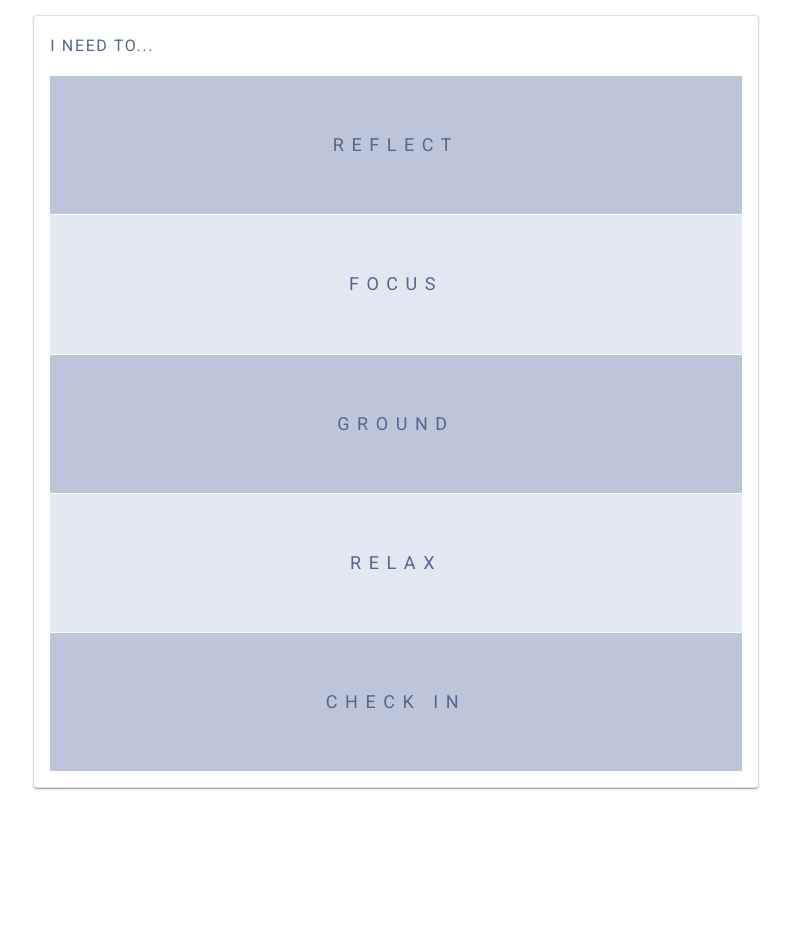
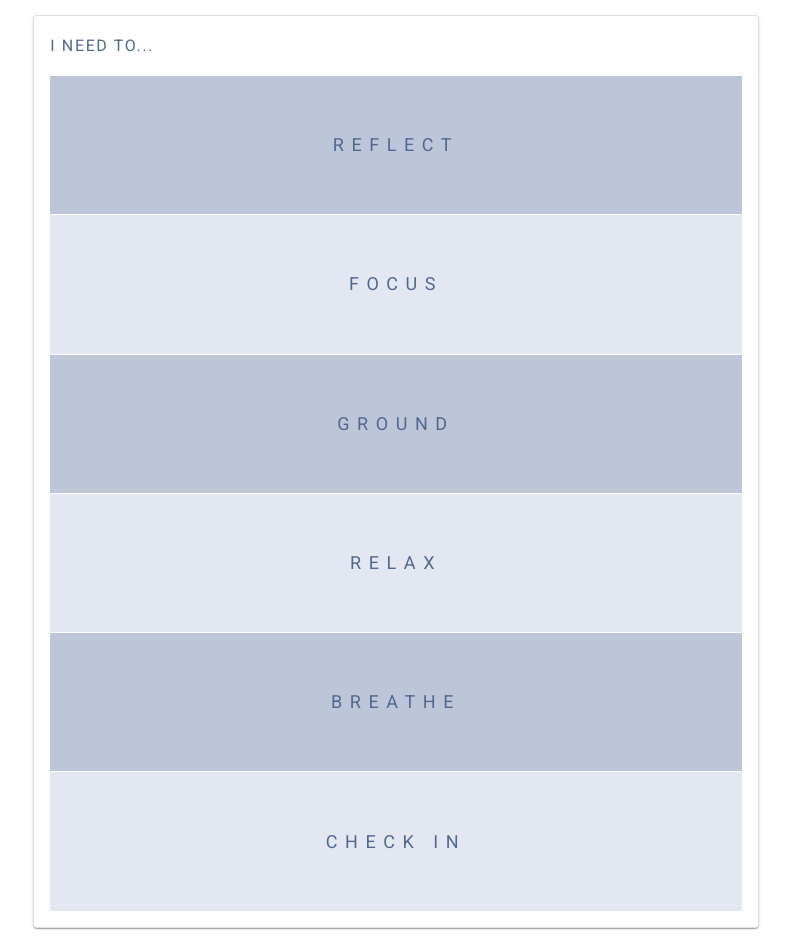
Before and after one commit to 2122SeniorProject06/2122_Senior_Project_06_UI, an Angular app: page /main-menu in a window 1280 px wide. Shown: the whole page, without its empty margins (244-1035 px from the left). Before the commit the page ends 803 px from the top, so only its background shows below. Built offline with nearby package versions, Linux system fonts and the light colour scheme.

Commit message:
Fixed some routing, added button to view breathe component.

```diff
--- a/src/app/app-routing.module.ts
+++ b/src/app/app-routing.module.ts
@@ -12,7 +12,7 @@ import { CheckInComponent } from './Features/Checkin/checkin.component';
 import { UserRegistrationComponent } from "../app/UserRegistration/userregistration.component";
 import {UserLoginComponent} from "../app/UserLogin/userlogin.component";
 import { MainMenuComponent } from '../app/mainmenu/mainmenu.component';
-//import { BreathingComponent } from './Features/AudioMeditation/audiomeditation.component';
+import { BreathingMeditationComponent } from '../app/Features/breathing-meditation/breathing-meditation.component';
 
 //Add Routes that map to components
 //you need to have the / if you're routing from one component to the next...
@@ -25,7 +25,7 @@ const routes: Routes = [
   { path: 'view-one-journal', component: ViewOneJournalComponent },
   { path: 'journal', component: JournalComponent},
   { path: 'stepper', component: StepperComponent},
-  //{ path: 'deepbreathing-component', component: BreathingComponent}
+  { path: 'breathing-component', component: BreathingMeditationComponent },
   { path: 'check-in', component: CheckInComponent},
   { path: 'audio-meditation', component: AudioMeditationComponent },
   { path: 'count-game', component: CountGameComponent}
--- a/src/app/mainmenu/mainmenu.component.html
+++ b/src/app/mainmenu/mainmenu.component.html
@@ -15,7 +15,7 @@
       <mat-grid-tile [routerLink]="['/audio-meditation']">RELAX</mat-grid-tile>
       <!-- <button class="btn"(click)="gotoAudioMed()">RELAX</button> -->
       <!--Navigates to the Deep Breathing Feature "Breathe"-->
-      <!-- <mat-grid-tile class="breath" [routerLink]="['/']">BREATHE</mat-grid-tile> -->
+      <mat-grid-tile [routerLink]="['/breathing-component']">BREATHE</mat-grid-tile>
       <!-- <button class="btn"(click)="gotoDeepBreath()">BREATHE</button> -->
       <!--Navigates to the Mantra Manifestation Feature "Breathe" -->
       <!-- <mat-grid-tile class="encourage" [routerLink]="['/audio-mediation']">ENCOURAGE</mat-grid-tile> -->
```
